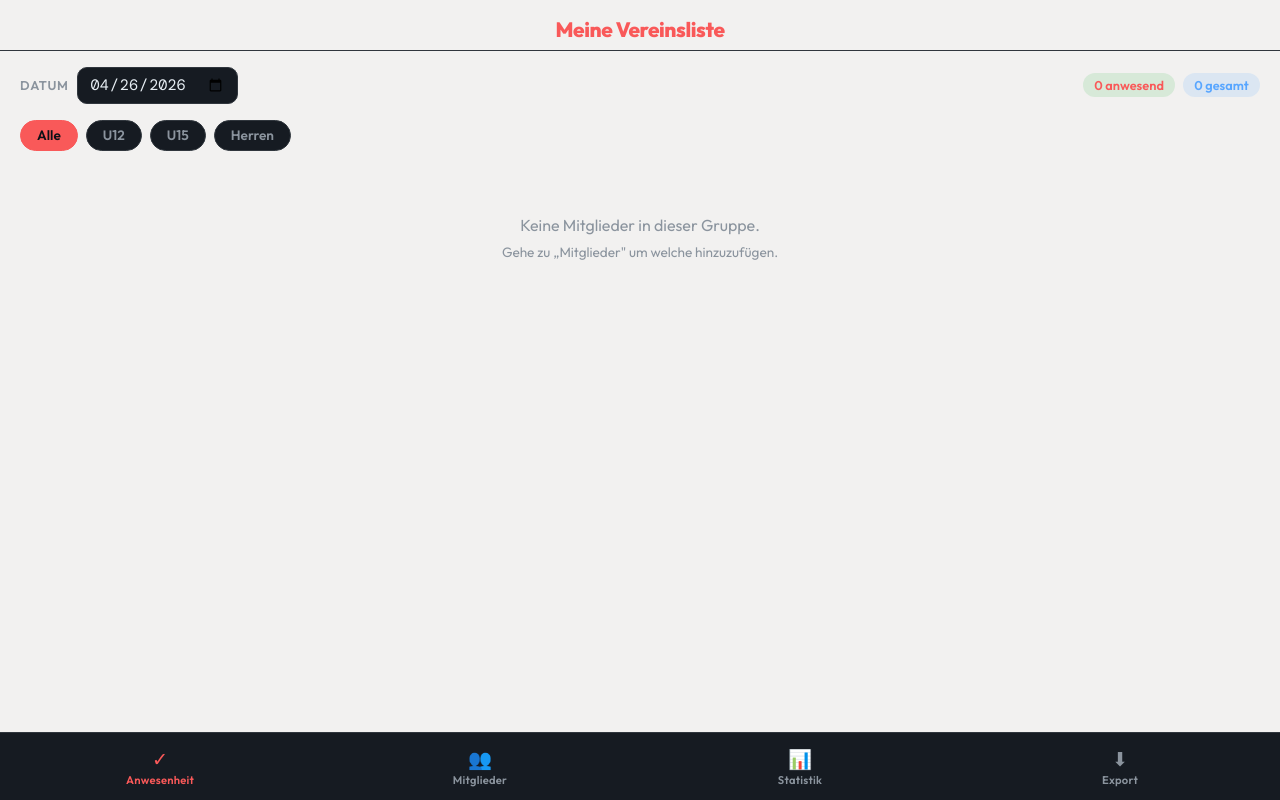
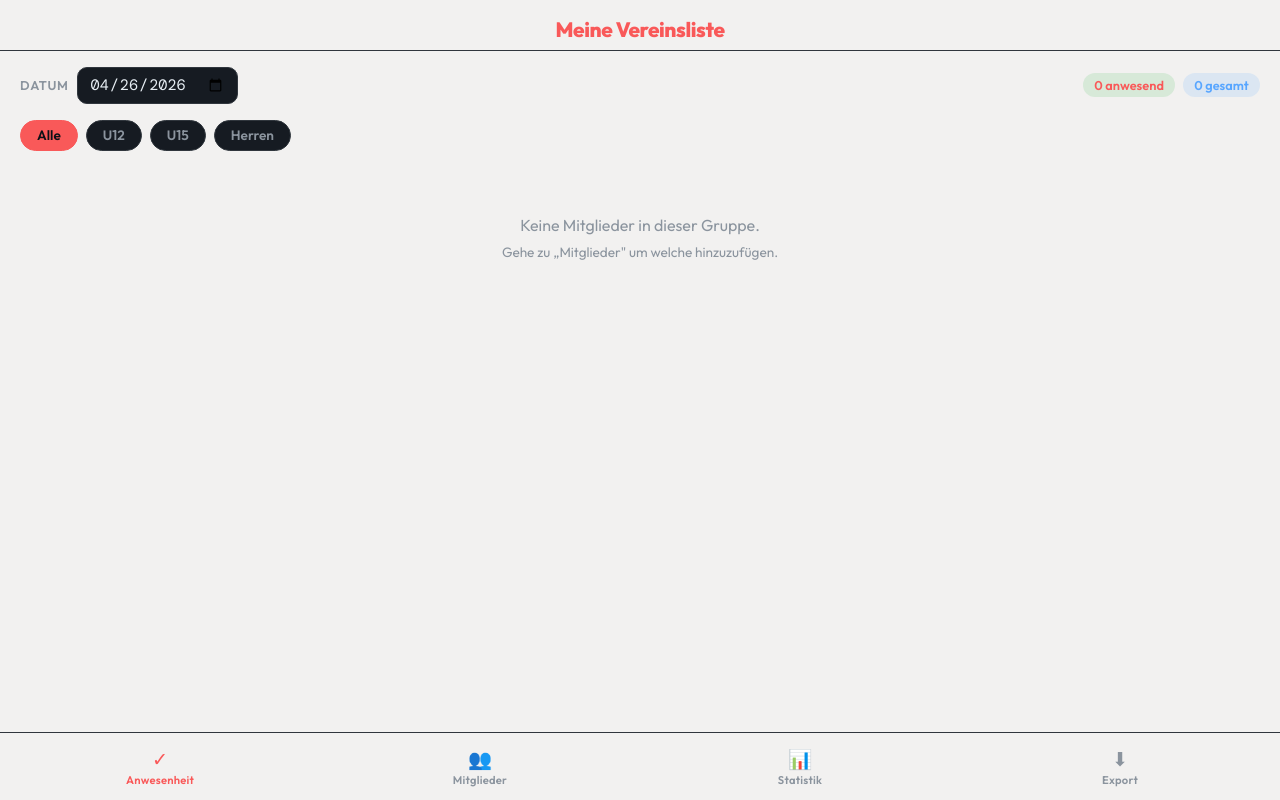
Before and after one commit to torbengabriel/vereinsliste, a React (Vite) app: page / in a window 1280 px wide. Built offline with nearby package versions, Linux system fonts and the light colour scheme.

Commit message:
tab bar background color has been removed

```diff
--- a/src/index.css
+++ b/src/index.css
@@ -68,7 +68,6 @@ html, body {
   display: flex;
   height: var(--tab-h);
   border-top: 1px solid var(--border);
-  background: var(--surface);
   flex-shrink: 0;
   padding-bottom: env(safe-area-inset-bottom);
 }
```
